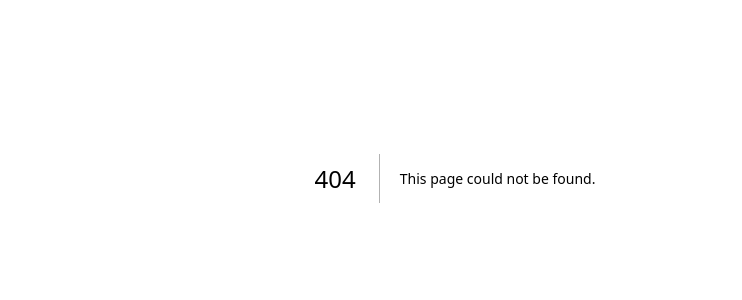
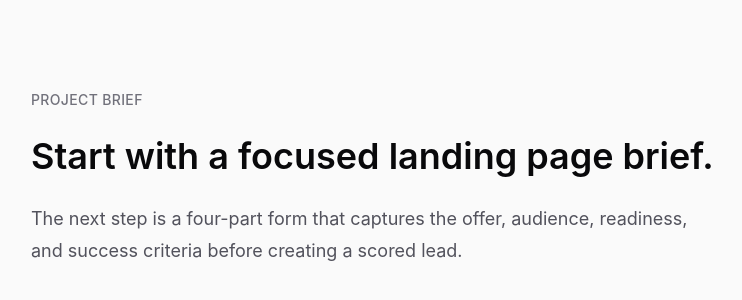
Before and after one commit to sabaudianin/conversion-studio, a Next.js app: page /brief in a window 1280 px wide. Before the commit this address had no page. Shown: the part 222-522 px from the top of the page, without its empty margins (185-927 px from the left). Built offline with nearby package versions, Linux system fonts and the light colour scheme.

Commit message:
add page brief

```diff
--- /dev/null
+++ b/src/app/(public)/brief/page.tsx
@@ -0,0 +1,18 @@
+export default function BriefPage() {
+    return (
+        <main className="mx-auto flex min-h-screen max-w-4xl flex-col px-6 py-12">
+            <section className="flex flex-1 flex-col justify-center gap-6">
+                <p className="text-sm font-medium uppercase tracking-wide text-zinc-500">
+                    Project brief
+                </p>
+                <h1 className="max-w-3xl text-4xl font-semibold leading-tight text-zinc-950">
+                    Start with a focused landing page brief.
+                </h1>
+                <p className="max-w-2xl text-lg leading-8 text-zinc-600">
+                    The next step is a four-part form that captures the offer, audience,
+                    readiness, and success criteria before creating a scored lead.
+                </p>
+            </section>
+        </main>
+    );
+}
```
